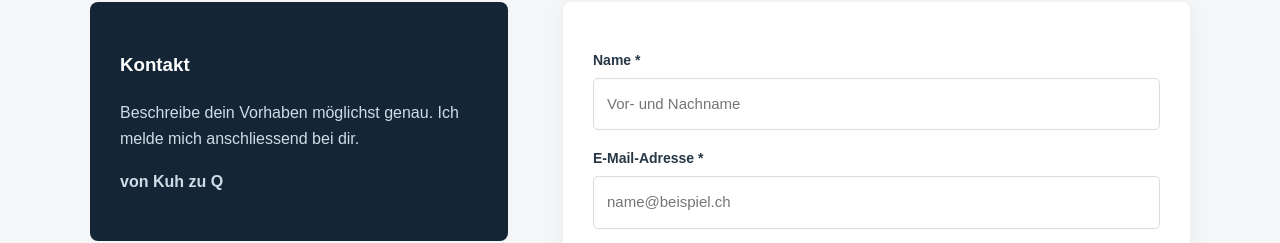
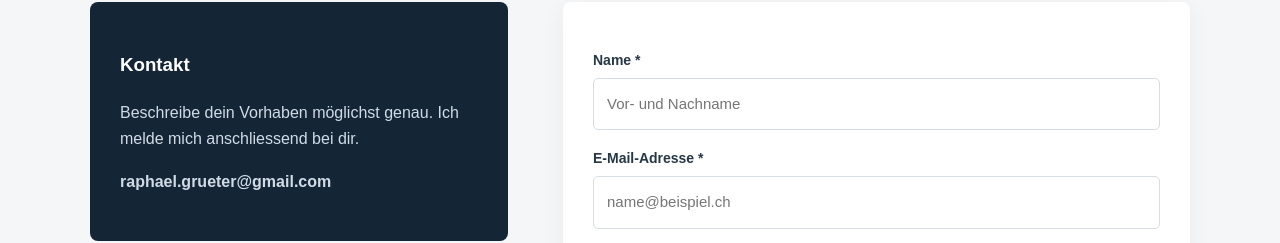
Before and after one commit to Wellendeller/vonkuhzuq, a plain HTML site: page index.html in a window 1280 px wide. Shown: the part 2649-2892 px from the top of the page. Drawn offline with Linux system fonts and the light colour scheme.

Commit message:
Update contact email in index.html

```diff
--- a/index.html
+++ b/index.html
@@ -489,7 +489,7 @@
             Beschreibe dein Vorhaben möglichst genau.
             Ich melde mich anschliessend bei dir.
           </p>
-          <p><strong>von Kuh zu Q</strong></p>
+          <p><strong>raphael.grueter@gmail.com</strong></p>
           <p>
 
           </p>
```
